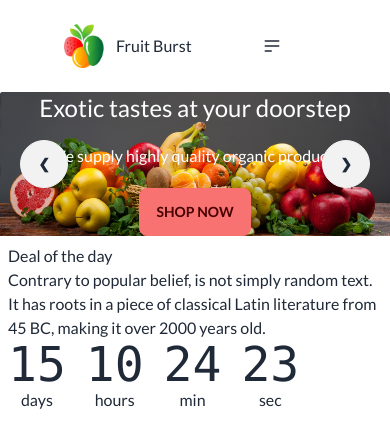
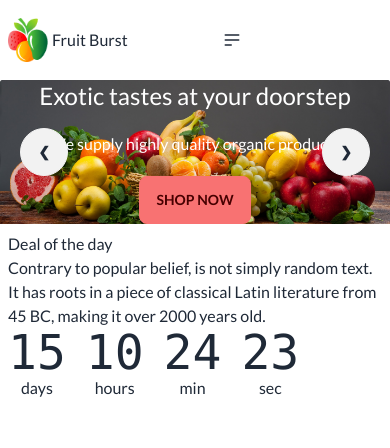
Before and after one commit to singha-saikat/Fruit-brust-assignment, a plain HTML site: page index.html in a window 390 px wide. Drawn offline with nearby package versions, Linux system fonts and the light colour scheme; grey boxes are pictures that could not be loaded.

Commit message:
nav bar full responsive

```diff
--- a/index.html
+++ b/index.html
@@ -60,16 +60,16 @@
       <!-- navbar design start -->
       <nav>
         <div class="max-w-screen-xl mx-auto p-2 md:p-4">
-          <div class="navbar md:bg-navbar rounded-[500px] px-12">
+          <div class="navbar md:bg-navbar rounded-[500px] lg:px-12">
             <div class="navbar-start absolute md:static">
-              <ul class="hidden md:flex gap-4 text-white text-base font-normal">
+              <ul class="hidden md:flex gap-2 text-white text-base font-normal">
                 <li><a>Home</a></li>
                 <li><a>About Us</a></li>
                 <li><a>Shop</a></li>
                 <li><a>All Fruits</a></li>
               </ul>
 
-              <div class="dropdown absolute left-48  md:left-0 md:hidden">
+              <div class="dropdown  left-48  md:left-0 md:hidden">
                 <label tabindex="0" class="btn btn-ghost btn-circle">
                   <svg
                     xmlns="http://www.w3.org/2000/svg"
@@ -110,12 +110,14 @@
               </div>
             </div>
             <div
-              class="navbar-center h-full  p-2 md:p-0 md:pt-0 md:left-0 gap-3"
+              class="navbar-center gap-1"
             >
+            <div class="flex items-center gap-1 -ml-2">
               <img class="w-10 sm:w-16" src="./images/logo.png" alt="logo" />
               <h3 class="md:text-white text-base sm:text-2xl md:text-3xl">
                 Fruit Burst
               </h3>
+            </div>
             </div>
             <div class="absolute md:static navbar-end">
               <div class="flex-none gap-2 hidden md:inline">
```
